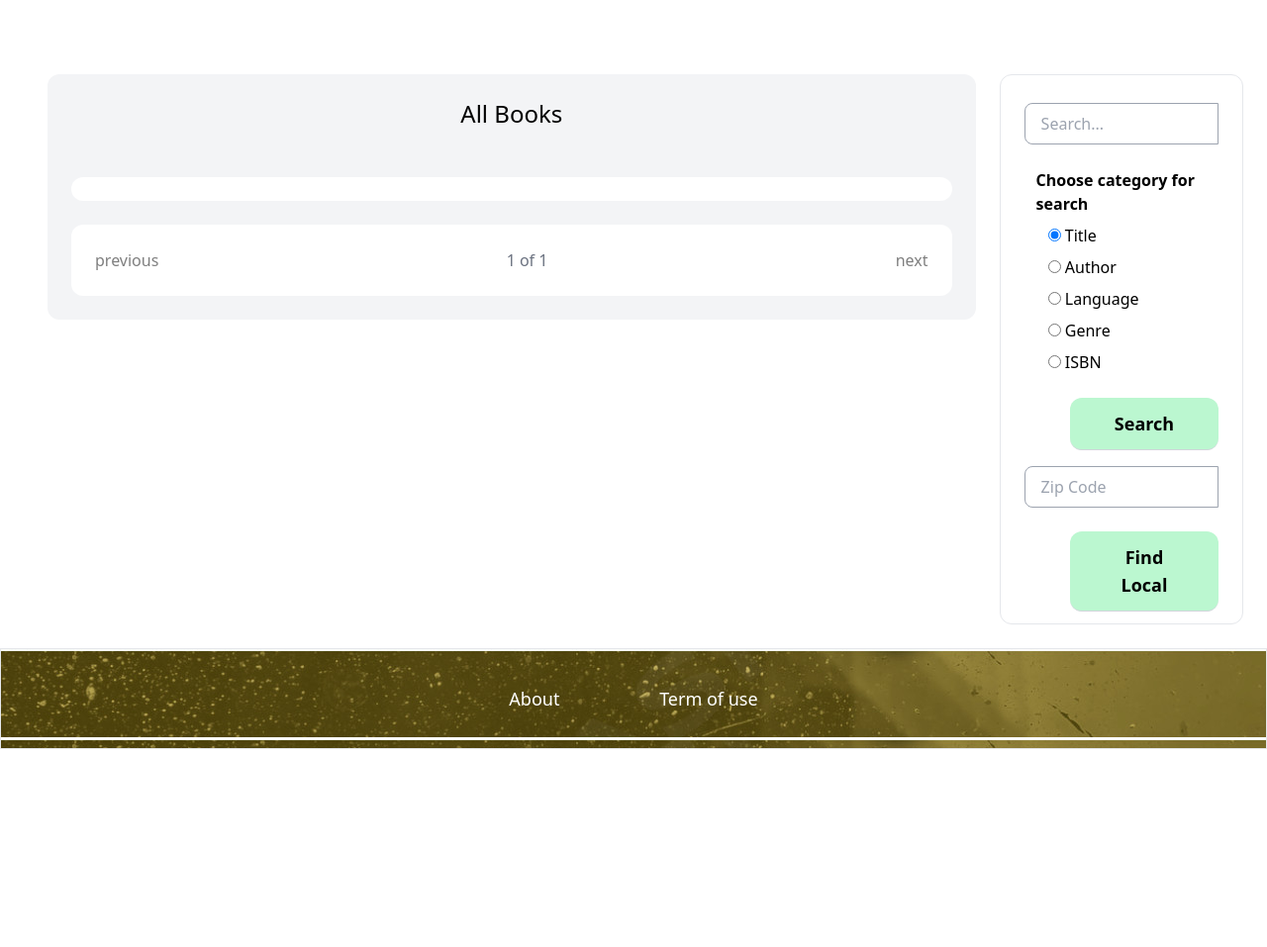
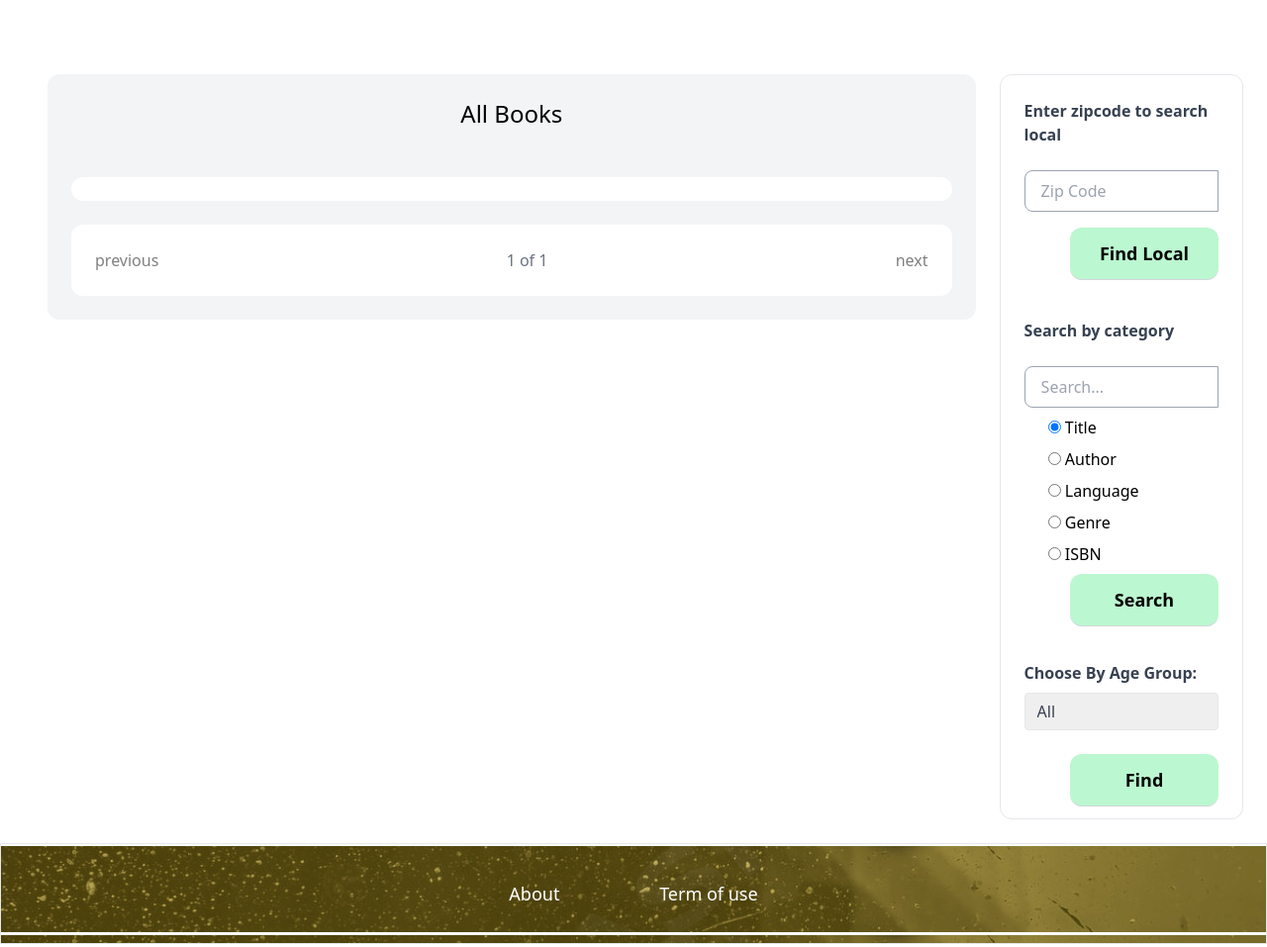
Before and after one commit to CatherineBandarchuk/AntiqueAndRare, a Django app: page / in a window 1280 px wide. Shown: the part 330-1287 px from the top of the page at 99% size. Before the commit the page ends 1087 px from the top, so only its background shows below. Run offline with Django 4.2, Linux system fonts and the light colour scheme; data that the repository does not hold is empty; some libraries are stand-ins or nearby versions.

Commit message:
Added search by Age Group

```diff
--- a/book/models.py
+++ b/book/models.py
@@ -1,4 +1,3 @@
-# from django.contrib.auth.models import User
 from django.db import models
 
 class AgeGroupCategory(models.Model):
@@ -18,10 +17,11 @@ class Book(models.Model):
     genre = models.CharField(max_length=255)
     language = models.CharField(max_length=255)
     isbn = models.CharField(max_length=255, blank=True, null=True)
-    age_group = models.CharField(max_length=255)
+    age_group = models.ForeignKey(AgeGroupCategory, related_name='books', on_delete=models.CASCADE)
     image = models.ImageField(upload_to='book_images', blank=True, null=True)
     description = models.TextField(blank=True, null=True)
     owner_user_id = models.ForeignKey('account.CustomUser', related_name='books', on_delete=models.CASCADE)
+    added_at = models.DateTimeField(auto_now_add=True)
     available = models.BooleanField(default=True)
 
     def __str__(self):
--- a/main/templates/main/index.html
+++ b/main/templates/main/index.html
@@ -17,11 +17,12 @@
                                     <a href="{% url 'book:detail' book.id %}"><img src="{{ book.image.url }}" width="230" height="300" class="rounded-t-xl" style="padding-right: 50px;"></a>
                                 </td>
                                 <td class="py-6">
-                                    <h2 class="text-2xl text-center">{{ book.title }}</h2>
-                                    <h3 class="text-gray-500 px-3">Author: {{ book.author }}</h3>
-                                    <h3 class="text-gray-500 px-3">Language: {{ book.language }} for Age: {{ book.age_group }}</h3>
-                                    <h3 class="text-gray-500 px-3">Genre: {{ book.genre }}</h3>
-                                    <h3 class="text-gray-500 px-3">Description: {{ book.description }}</h3>
+                                    <h2 class="text-gray-800 text-2xl py-3">{{ book.title }}</h2>
+                                    <h3 class="text-gray-500 px-3"><strong>Author: </strong>{{ book.author }}</h3>
+                                    <h3 class="text-gray-500 px-3"><strong>Language: </strong>{{ book.language }}</h3>
+                                    <h3 class="text-gray-500 px-3"><strong>Age Group: </strong>{{ book.age_group }}</h3>
+                                    <h3 class="text-gray-500 px-3"><strong>Genre: </strong>{{ book.genre }}</h3>
+                                    <h3 class="text-gray-500 px-3"><strong>Description: </strong>{{ book.description }}</h3>
                                 </td>
                                 <tb class="py-6 text-center" style="float: right;">
                                     {% if request.user.is_authenticated%}
@@ -55,27 +56,59 @@
             </div>
         </div>
 
-        <div class="mt-12 px-6 py-3 bg-white rounded-xl gap-3 border border-gray-200" style="float: left; width: 20%;">
-            <form method="GET">
-                <input type="text" name="q" class=" mt-4 rounded-l-lg py-2 px-4 border border-gray-400" style="width: 100%" placeholder="Search...">
-                <p class="mt-6 px-3 font-semibold">Choose category for search</p>
-                    <div class="mt-2 px-6"><input type="radio" id="title" name="category" value="title" checked>
-                    <label for="title">Title</label></div>
-                    <div class="mt-2 px-6"><input type="radio" id="author" name="category" value="author">
-                    <label for="author">Author</label></div>
-                    <div class="mt-2 px-6"><input type="radio" id="language" name="category" value="language">
-                    <label for="language">Language</label></div>
-                    <div class="mt-2 px-6"><input type="radio" id="genre" name="category" value="genre">
-                    <label for="genre">Genre</label></div>
-                    <div class="mt-2 px-6"><input type="radio" id="isbn" name="category" value="isbn">
-                    <label for="isbn">ISBN</label></div>
+        <div class="mt-12 px-6 py-3 bg-grey rounded-xl gap-3 border border-gray-200" style="float: left; width: 20%;">
 
-                <button type="submit" class="mt-6 gap-8 px-8 py-3 text-lg font-semibold bg-green-200 text-grey-400 rounded-xl border-b border-gray-300 hover:bg-gray-600 hover:text-white" style="float: right; width:150px">Search</button>
-            </form>
-            <form method="GET">
-                <input type="text" name="z" class=" mt-4 rounded-l-lg py-2 px-4 border border-gray-400" style="width: 100%" placeholder="Zip Code">
-                <button type="submit" class=" mt-6 gap-8 px-8 py-3 text-lg font-semibold bg-green-200 text-grey-400 rounded-xl border-b border-gray-300 hover:bg-gray-600 hover:text-white "style="float: right; width:150px">Find Local</button>
-            </form>
+            <div>
+                <form method="GET" >
+                    <p class="mt-3 block text-gray-700 font-bold mb-2">Enter zipcode to search local</p>
+                    <input type="text" name="z" class=" mt-4 rounded-l-lg py-2 px-4 border border-gray-400" style="width: 100%" placeholder="Zip Code">
+                    <button type="submit" class=" mt-4 px-5 py-3 text-lg font-semibold bg-green-200 text-grey-400 rounded-xl border-b border-gray-300 hover:bg-gray-600 hover:text-white "style="float: right; width:150px">Find Local</button>
+                </form>
+            </div>
+            <br><br><br><br>
+            <div>
+                <form method="GET" >
+                    <p class="mt-3 block text-gray-700 font-bold mb-2">Search by category</p>
+                    <input type="text" name="q" class=" mt-4 rounded-l-lg py-2 px-4 border border-gray-400" style="width: 100%" placeholder="Search...">
+
+                        <div class="mt-2 px-6">
+                            <input type="radio" id="title" name="category" value="title" checked>
+                            <label for="title">Title</label>
+                        </div>
+                        <div class="mt-2 px-6">
+                            <input type="radio" id="author" name="category" value="author">
+                            <label for="author">Author</label>
+                        </div>
+                        <div class="mt-2 px-6">
+                            <input type="radio" id="language" name="category" value="language">
+                            <label for="language">Language</label>
+                        </div>
+                        <div class="mt-2 px-6">
+                            <input type="radio" id="genre" name="category" value="genre">
+                            <label for="genre">Genre</label>
+                        </div>
+                        <div class="mt-2 px-6">
+                            <input type="radio" id="isbn" name="category" value="isbn">
+                            <label for="isbn">ISBN</label>
+                        </div>
+                        <button type="submit" class="mt-2 gap-8 px-8 py-3 text-lg font-semibold bg-green-200 text-grey-400 rounded-xl border-b border-gray-300 hover:bg-gray-600 hover:text-white" style="float: right; width:150px">Search</button>
+                </form>
+            </div>
+            <br><br><br><br>
+            <div>
+                <form method="get">
+                    <div class="mb-4">
+                        <label for="age_group" class="block text-gray-700 font-bold mb-2">Choose By Age Group:</label>
+                        <select name="age_group" id="age_group" class="appearance-none border rounded w-full py-2 px-3 text-gray-700 leading-tight focus:outline-none focus:shadow-outline">
+                            <option value="">All</option>
+                            {% for ag in age_group %}
+                            <option value="{{ ag.id }}" {% if age_group_filter == ag.id %}selected{% endif %}>{{ ag.name }}</option>
+                            {% endfor %}
+                        </select>
+                    </div>
+                    <button type="submit" class="mt-2 gap-8 px-8 py-3 text-lg font-semibold bg-green-200 text-grey-400 rounded-xl border-b border-gray-300 hover:bg-gray-600 hover:text-white" style="float: right; width:150px">Find</button>
+                </form>
+            </div>
         </div>
     </div>
 {% endblock %}
--- a/main/views.py
+++ b/main/views.py
@@ -1,12 +1,16 @@
 from django.shortcuts import render, redirect
 from django.core.paginator import Paginator
 from django.db.models import Q
-from book.models import Book
+from book.models import Book, AgeGroupCategory
 from account.models import CustomUser
 
 
 def index(request):
     query = request.GET.get('q')
+    zipcode_filter = request.GET.get('z')
+    age_group = AgeGroupCategory.objects.all()
+    age_group_filter = request.GET.get('age_group')
+
     category = request.GET.get('category', 'title')
     if query:
         if category == 'title':
@@ -21,18 +25,18 @@ def index(request):
             books = Book.objects.filter(isbn__icontains=query, available=True)
         else:
             books = Book.objects.none()
+    elif zipcode_filter:
+        users = CustomUser.objects.filter(zipcode=zipcode_filter)
+        books = Book.objects.filter(owner_user_id__in=users, available=True)
+    elif age_group_filter:
+        books = Book.objects.filter(age_group=age_group_filter, available=True)
     else:
-        zipcode = request.GET.get('z')
-        if zipcode:
-            users = CustomUser.objects.filter(zipcode=zipcode)
-            books = Book.objects.filter(owner_user_id__in=users, available=True)
-        else:
-            books = Book.objects.filter(available=True)
+        books = Book.objects.filter(available=True)
 
     paginator = Paginator(books, 10)
     page_number = request.GET.get('page')
     page_obj = paginator.get_page(page_number)
-    return render(request, 'main/index.html', {'page_obj': page_obj})
+    return render(request, 'main/index.html', {'page_obj': page_obj, 'age_group': age_group})
 
 def about(request):
     return render( request, 'main/about.html')
```
Also changed, not shown: book/forms.py (+5 -5 lines), book/templates/book/form.html (+24 -1 lines), bookshelf/templates/bookshelf/index.html (+6 -5 lines), book/migrations/0004_alter_agegroupcategory_options_book_added_at_and_more.py (added), media/book_images/1.00x-thumb_2d3c81bc-6e0b-4e80-90ff-5f798d0dcde7_grande_W9kCPJV.webp (added).
